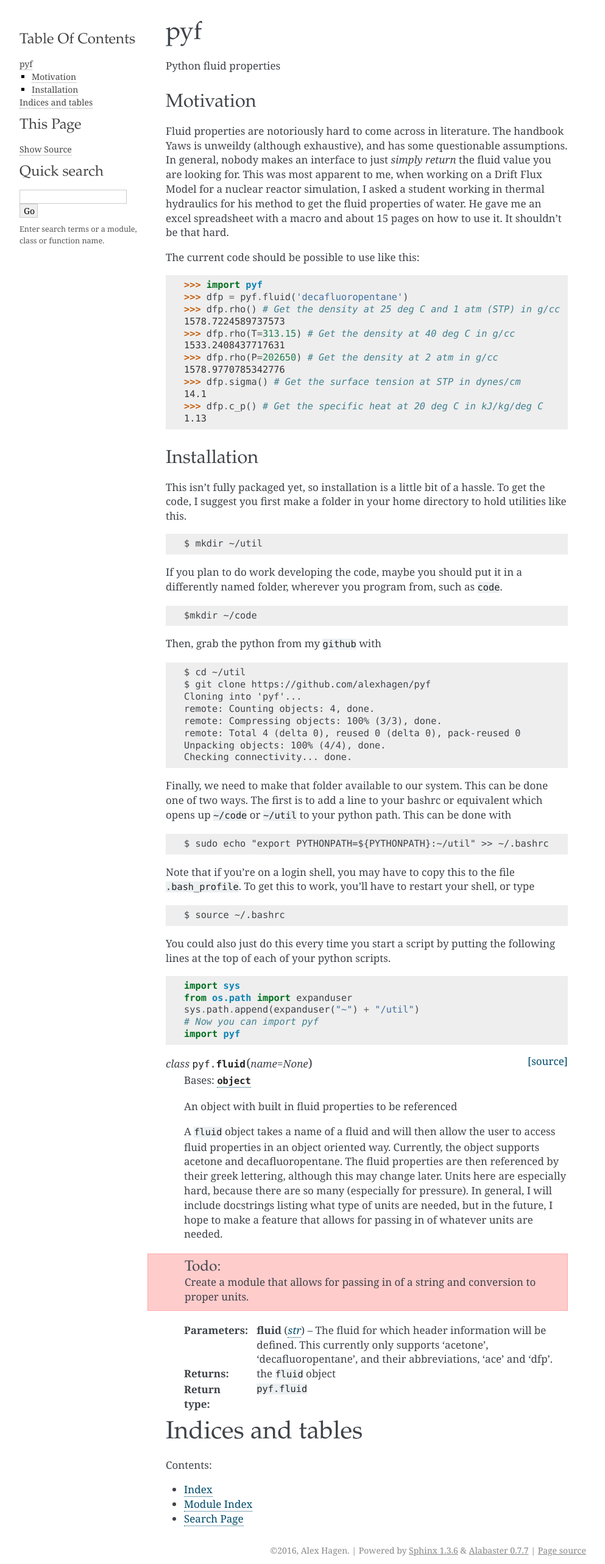
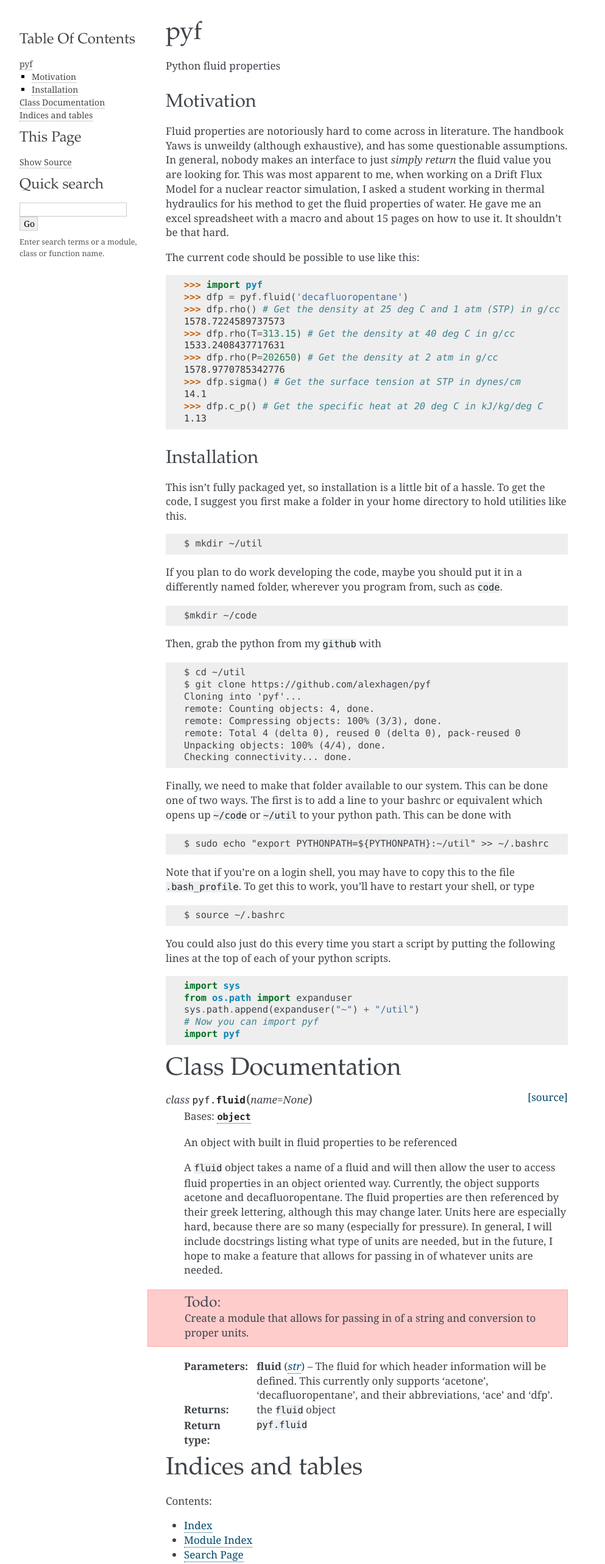
Before and after one commit to alexhagen/pyf, a plain HTML site: page index.html in a window 1280 px wide. Shown: the top 2564 px of the page at 61% size, without its empty margins (148-1141 px from the left). Drawn offline with nearby package versions, Linux system fonts and the light colour scheme; some packages are replaced by stand-ins of ours.

Commit message:
separating the introduction with the class doc

```diff
--- a/index.html
+++ b/index.html
@@ -113,6 +113,10 @@ following lines at the top of each of your python scripts.</p>
 <span class="kn">import</span> <span class="nn">pyf</span>
 </pre></div>
 </div>
+</div>
+</div>
+<div class="section" id="class-documentation">
+<h1>Class Documentation<a class="headerlink" href="#class-documentation" title="Permalink to this headline">¶</a></h1>
 <dl class="class">
 <dt id="pyf.fluid">
 <em class="property">class </em><code class="descclassname">pyf.</code><code class="descname">fluid</code><span class="sig-paren">(</span><em>name=None</em><span class="sig-paren">)</span><a class="reference internal" href="_modules/pyf.html#fluid"><span class="viewcode-link">[source]</span></a><a class="headerlink" href="#pyf.fluid" title="Permalink to this definition">¶</a></dt>
@@ -148,7 +152,6 @@ abbreviations, &#8216;ace&#8217; and &#8216;dfp&#8217;.</td>
 </dd></dl>
 
 </div>
-</div>
 <div class="section" id="indices-and-tables">
 <h1>Indices and tables<a class="headerlink" href="#indices-and-tables" title="Permalink to this headline">¶</a></h1>
 <p>Contents:</p>
@@ -176,6 +179,7 @@ abbreviations, &#8216;ace&#8217; and &#8216;dfp&#8217;.</td>
 <li><a class="reference internal" href="#installation">Installation</a></li>
 </ul>
 </li>
+<li><a class="reference internal" href="#class-documentation">Class Documentation</a></li>
 <li><a class="reference internal" href="#indices-and-tables">Indices and tables</a></li>
 </ul>
 <div class="relations">
```
Also changed, not shown: searchindex.js (+1 -1 lines), _sources/index.txt.
